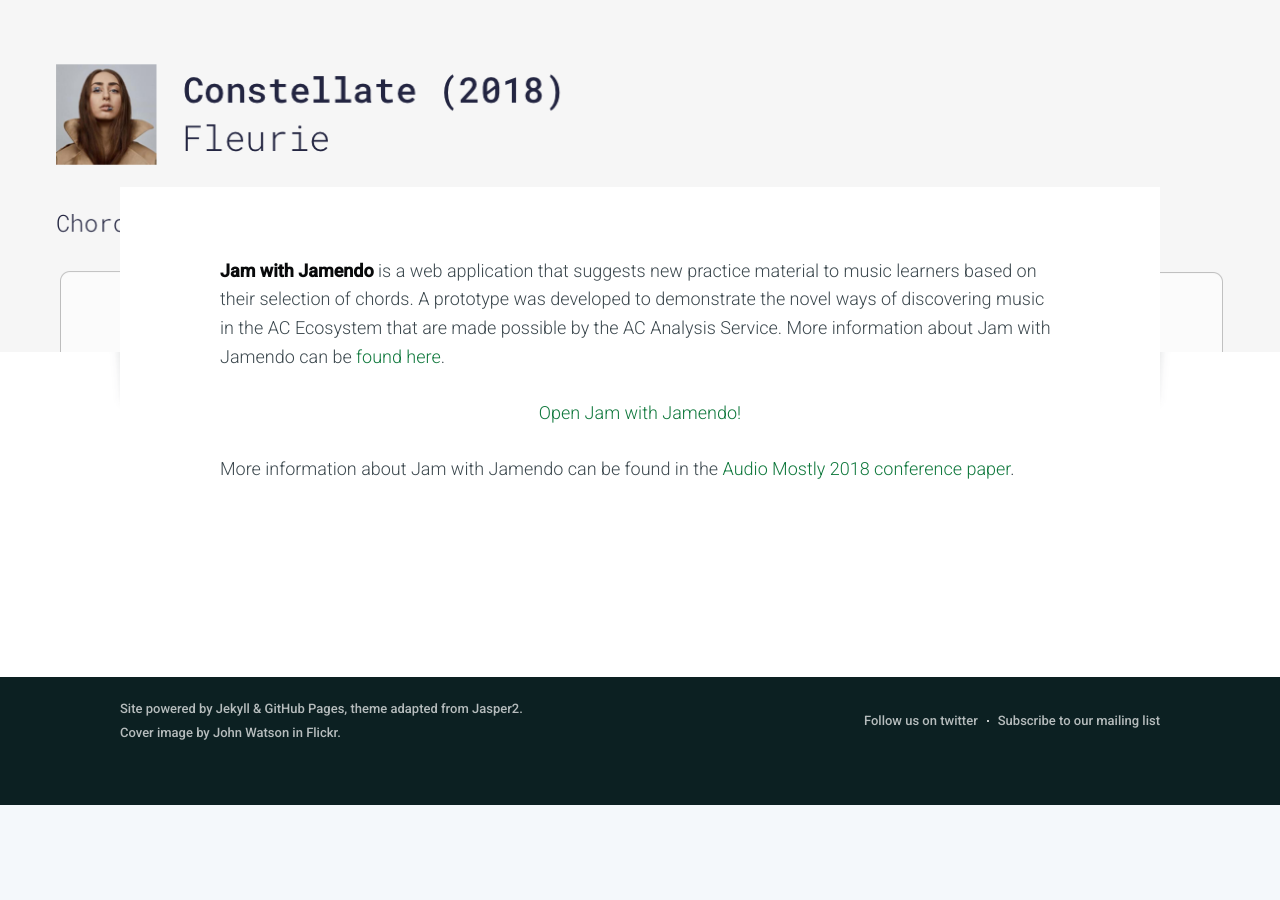
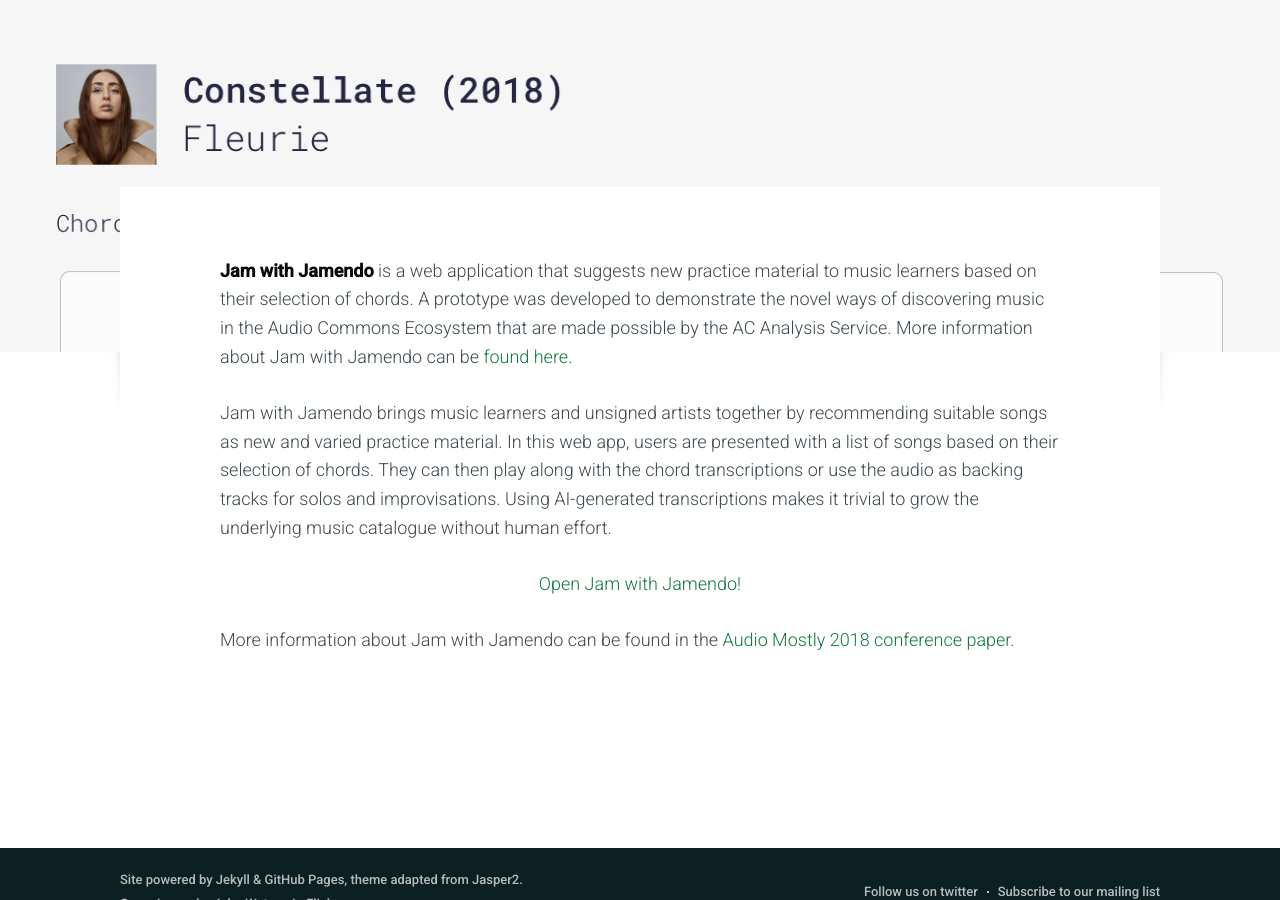
Before and after one commit to AudioCommons/audiocommons.github.io, a Jekyll site: the page built from _posts/2018-09-01-jam-with-jamendo.md, in a window 1280 px wide and 900 px high, scrolled down 729 px. Built offline with Jekyll 4.4.1, drawn with Linux system fonts in a browser that asks for light colours; nearby versions of some CDN libraries; before the commit the page ends 1534 px from its top, so only the background shows below that.

Commit message:
Small change in jam with jamendo entry

```diff
--- a/_posts/2018-09-01-jam-with-jamendo.md
+++ b/_posts/2018-09-01-jam-with-jamendo.md
@@ -10,7 +10,9 @@
 author: Anna Xambó, Johan Pauwels
 ---
 
-**Jam with Jamendo** is a web application that suggests new practice material to music learners based on their selection of chords. A prototype was developed to demonstrate the novel ways of discovering music in the AC Ecosystem that are made possible by the AC Analysis Service. More information about Jam with Jamendo can be [found here](https://www.audiocommons.org/jam/).
+**Jam with Jamendo** is a web application that suggests new practice material to music learners based on their selection of chords. A prototype was developed to demonstrate the novel ways of discovering music in the Audio Commons Ecosystem that are made possible by the AC Analysis Service. More information about Jam with Jamendo can be [found here](https://www.audiocommons.org/jam/).
+
+Jam with Jamendo brings music learners and unsigned artists together by recommending suitable songs as new and varied practice material. In this web app, users are presented with a list of songs based on their selection of chords. They can then play along with the chord transcriptions or use the audio as backing tracks for solos and improvisations. Using AI-generated transcriptions makes it trivial to grow the underlying music catalogue without human effort.
 
 <p style="text-align: center;">
 <a href="http://www.audiocommons.org/jam/qbc-viz.html" target="_blank">Open Jam with Jamendo!</a>
```
